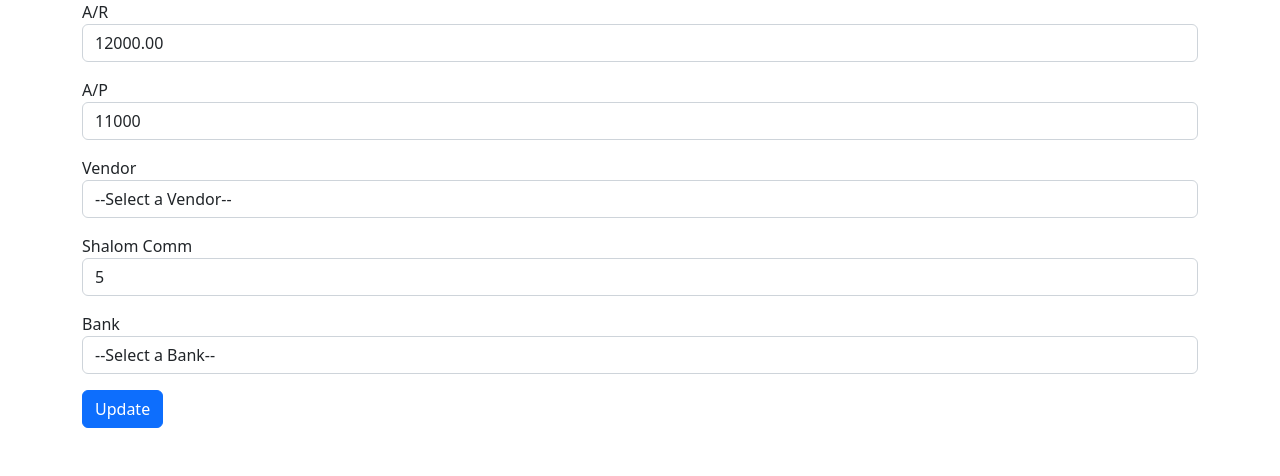
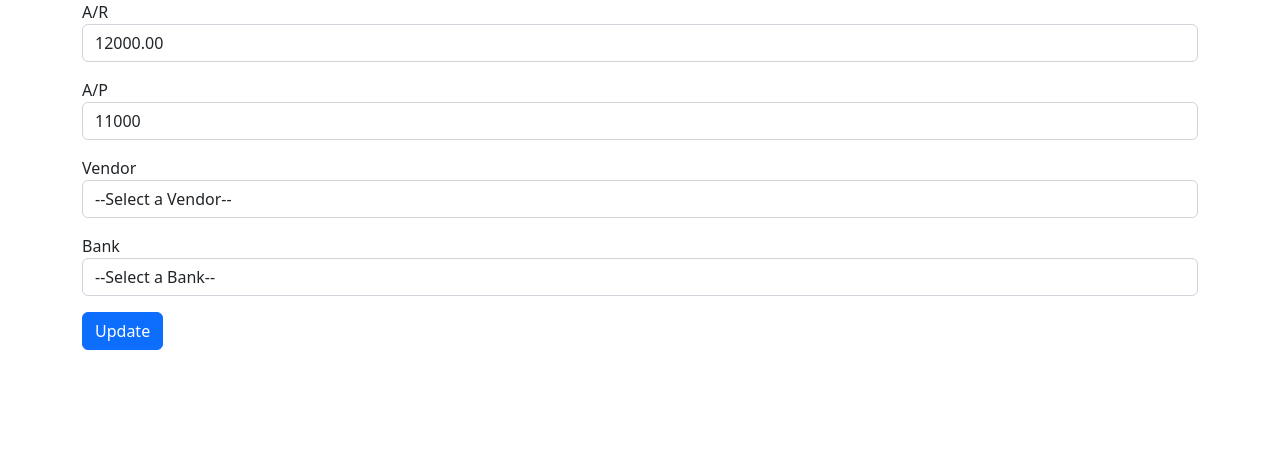
Before and after one commit to dinozoff1981/shalomfinal, a PHP site: page /edit.php?updateid=07164573800 in a window 1280 px wide. Shown: the part 662-1138 px from the top of the page. After the commit the page ends 1012 px from the top, so only its background shows below. Run offline with PHP 8.4, Linux system fonts and the light colour scheme; data comes from the database, SQL or seed files in the repository.

Commit message:
createnew

```diff
--- a/edit.php
+++ b/edit.php
@@ -20,7 +20,7 @@ $fare=$row['fare'];
 $ar=$row['ar'];
 $ap=$row['ap'];
 $vendorcom=$row['vendorcom'];
-$shalomcom=$row['shalomcom'];
+//$shalomcom=$row['shalomcom'];
 $bank=$row['bank'];
 
 if(isset($_POST['submit'])){
@@ -35,10 +35,10 @@ if(isset($_POST['submit'])){
     $ar=$_POST['ar'];
     $ap=$_POST['ap'];
     $vendorcom=$_POST['vendorcom'];
-    $shalomcom=$_POST['shalomcom'];
+    //$shalomcom=$_POST['shalomcom'];
     $bank=$_POST['bank'];
 
-$sql="UPDATE  shalom2 SET ticketnumber=$ticketnumber,ticketnumber='$ticketnumber', invno='$invno',company='$company',fullname='$fullname',destination='$destination',issuedate='$issuedate',fare='$fare',ar='$ar',ap='$ap',vendorcom='$vendorcom',shalomcom='$shalomcom',bank='$bank' WHERE ticketnumber=$ticketnumber";
+$sql="UPDATE  shalom2 SET ticketnumber=$ticketnumber,ticketnumber='$ticketnumber', invno='$invno',company='$company',fullname='$fullname',destination='$destination',issuedate='$issuedate',fare='$fare',ar='$ar',ap='$ap',vendorcom='$vendorcom',bank='$bank' WHERE ticketnumber=$ticketnumber";
 
 $result=mysqli_query($con,$sql);
 
@@ -157,11 +157,7 @@ if($result){
                                 </select>
                             </div>
 
-        <div class="mb-3">
-        <label >Shalom Comm</label>
-        <input type="text" class="form-control" placeholder="Shalom Comm" name="shalomcom"value=<?php echo $shalomcom;?>>
 
-        </div>
 
 
 
```
